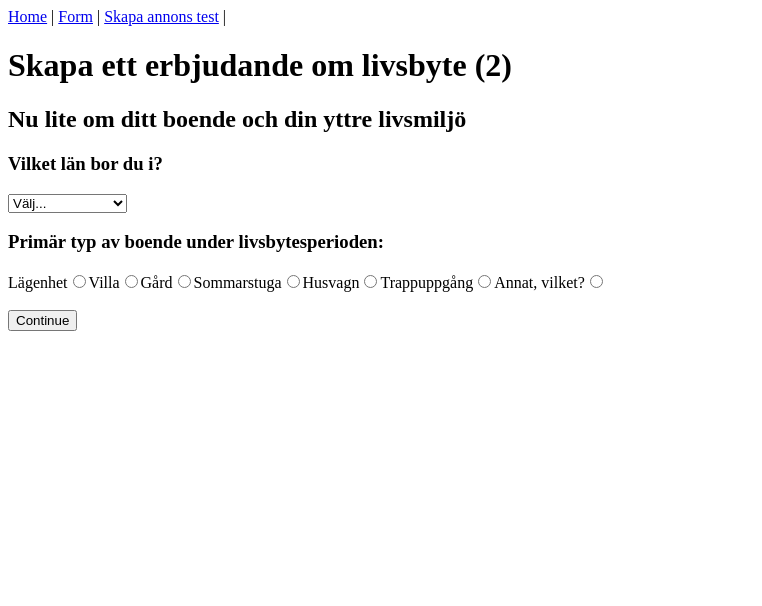
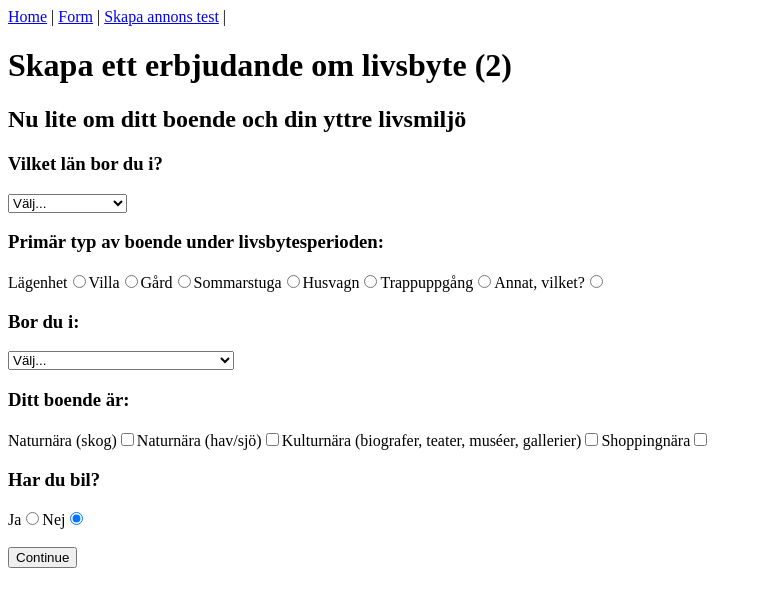
Before and after one commit to owenboy9/Vivimos, a React (Vite) app: page /createOffer in a window 1280 px wide. Both pictures are taken after a click on the button "Continue". Shown: the top 606 px of the page, without its empty margins (0-762 px from the left). Built offline with nearby package versions, Linux system fonts and the light colour scheme.

Commit message:
Some more fields

```diff
--- a/src/pages/Offer.jsx
+++ b/src/pages/Offer.jsx
@@ -87,7 +87,6 @@ function Section2({form, handleChange}) {
       </select>
 
 
-
       <h3>Primär typ av boende under livsbytesperioden:</h3>
       <label>
         Lägenhet
@@ -120,14 +119,82 @@ function Section2({form, handleChange}) {
         Annat, vilket?
         <input type="radio" name="boende" value="Annat" checked={form.boende === "Annat"} onChange={handleChange}/>
         {form.boende === "Annat" && (
-          <input type="text" name="boendeAnnat" value={form.annatBoende} onChange={handleChange}
+          <input type="text" name="boendeAnnat" value={form.boendeAnnat} onChange={handleChange}
                  placeholder="Ange boende"/>
         )}
-      </label>    </>
+      </label>
+      <h3>Bor du i:</h3>
+      <select name="stad" value={form.stad} onChange={handleChange}>
+        <option value="">Välj...</option>
+        <option value="Storstad">Storstad (100 000+)</option>
+        <option value="Mellanstor stad">Mellanstor stad (20 000 - 100 000)</option>
+        <option value="Småstad">Småstad (3 000 - 20 000)</option>
+        <option value="By">By (3 000-)</option>
+        <option value="Bystan">Bystan (befriat från grannar)</option>
+      </select>
+
+      {form.stad === "Storstad" || form.stad === "Mellanstor stad" ? (
+        <select name="stadAlternativ" value={form.stadAlternativ} onChange={handleChange}>
+          <option value="">Välj...</option>
+          <option value="Centralt">Centralt</option>
+          <option value="Villaförort">Villaförort</option>
+          <option value="Betongförort">Betongförort</option>
+        </select>
+      ) : null}
+
+      <h3>Ditt boende är:</h3>
+      <label>
+        Naturnära (skog)
+        <input type="checkbox" name="boendeSkog" checked={form.boendeSkog} onChange={handleChange}/>
+      </label>
+      <label>
+        Naturnära (hav/sjö)
+        <input type="checkbox" name="boendeHav" checked={form.boendeHav} onChange={handleChange}/>
+      </label>
+      <label>
+        Kulturnära (biografer, teater, muséer, gallerier)
+        <input type="checkbox" name="boendeKultur" checked={form.boendeKultur} onChange={handleChange}/>
+      </label>
+      <label>
+        Shoppingnära
+        <input type="checkbox" name="boendeShopping" checked={form.boendeShopping} onChange={handleChange}/>
+      </label>
+      <h3>Har du bil?</h3>
+      <label>
+        Ja
+        <input
+          type="radio"
+          name="bil"
+          value="true"
+          checked={form.bil === true}
+          onChange={handleChange}
+        />
+      </label>
+      <label>
+        Nej
+        <input
+          type="radio"
+          name="bil"
+          value="false"
+          checked={form.bil === false}
+          onChange={handleChange}
+        />
+      </label>
+
+      {form.bil && (
+        <>
+          <p>Märke/modell/år:</p>
+          <input type="text"
+                 name="bilinfo"
+                 value={form.bilinfo}
+                 onChange={handleChange}/>
+        </>
+      )}
+    </>
   );
 }
 
-function Section3({ form, handleChange }) {
+function Section3({form, handleChange}) {
   return (
     <>
       <h1>Skapa ett erbjudande om livsbyte (3)</h1>
@@ -143,7 +210,9 @@ function Section3({ form, handleChange }) {
              name="fritidsintressen"
              value={form.fritidsintressen}
              onChange={handleChange}/>
-      </>
+
+
+    </>
   );
 }
 
@@ -243,8 +312,74 @@ function Section4({form, handleChange}) {
                  onChange={handleChange}/>
         </>
       )}
+      <h3>Har du barn?</h3>
+      <label>
+        Ja
+        <input
+          type="radio"
+          name="barn"
+          value="true"
+          checked={form.barn === true}
+          onChange={handleChange}
+        />
+      </label>
+      <label>
+        Nej
+        <input
+          type="radio"
+          name="barn"
+          value="false"
+          checked={form.barn === false}
+          onChange={handleChange}
+        />
+      </label>
+      {form.barn === true && (
+        <>
+          <h3>Hur många?</h3>
+          <input
+            type="number"
+            name="barnAntal"
+            value={form.barnAntal}
+            onChange={handleChange}
+            min="1"
+          />
 
-      <p>Har du husdjur?</p>
+          <h3>Bor de hos dig?</h3>
+          <label>
+            Ja
+            <input
+              type="radio"
+              name="barnBoende"
+              value="Ja"
+              checked={form.barnBoende === "Ja"}
+              onChange={handleChange}
+            />
+          </label>
+          <label>
+            Delvis
+            <input
+              type="radio"
+              name="barnBoende"
+              value="Delvis"
+              checked={form.barnBoende === "Delvis"}
+              onChange={handleChange}
+            />
+          </label>
+          <label>
+            Nej
+            <input
+              type="radio"
+              name="barnBoende"
+              value="Nej"
+              checked={form.barnBoende === "Nej"}
+              onChange={handleChange}
+            />
+          </label>
+        </>
+      )}
+
+
+      <h3>Har du husdjur?</h3>
       <label>
         Ja
         <input
@@ -268,7 +403,7 @@ function Section4({form, handleChange}) {
 
       {form.husdjurHar && (
         <>
-          <p>Vilket/vilka djur är det?</p>
+        <p>Vilket/vilka djur är det?</p>
 
           <label>
             Hund
@@ -302,7 +437,7 @@ function Section4({form, handleChange}) {
             <input
               type="checkbox"
               name="husdjurHäst"
-              checked={form.Häst}
+              checked={form.husdjurHäst}
               onChange={handleChange}
             />
           </label>
@@ -320,7 +455,7 @@ function Section4({form, handleChange}) {
   );
 }
 
-function Section5({ form, handleChange }) {
+function Section5({form, handleChange}) {
   return (
     <>
       <h1>Skapa ett erbjudande om livsbyte (5)</h1>
@@ -352,17 +487,24 @@ function CreateOffer() {
     sysselsättning: "",
     relstatus: "",
     partnerinfo: "",
+    barnAntal: "",
+    barnBoende: "",
     husdjurHar: false,
     husdjurHund: false,
     husdjurKatt: false,
     husdjurFågel: false,
     husdjurHäst: false,
     husdjurAnnat: "",
-    bil: "",
+    stad: "",
+    stadAlternativ: "",
+    boendeSkog: false,
+    boendeHav: false,
+    boendeKultur: false,
+    boendeShopping: false,
+    bil: false,
     bilinfo: "",
-    barn: "",
+    barn: false,
     fritidsintressen: "",
-    övrigt: "",
     presentation: "",
     ålder: "",
     kön: "",
@@ -379,11 +521,18 @@ function CreateOffer() {
         ...prevForm,
         [name]: checked,
       }));
-    } else if (name === "kön") {
-      setForm(prevForm => ({
-        ...prevForm,
-        kön: value,
-      }));
+    } else if (type === 'radio') {
+      if (value === 'true' || value === 'false') {
+        setForm(prevForm => ({
+          ...prevForm,
+          [name]: value === 'true',
+        }));
+      } else {
+        setForm(prevForm => ({
+          ...prevForm,
+          [name]: value,
+        }));
+      }
     } else if (name === "ålder") {
       if (value < 18 || value > 120) {
         alert("Ålder måste vara mellan 18 och 120");
@@ -393,43 +542,28 @@ function CreateOffer() {
           ålder: value,
         }));
       }
-    } else if (name === "husdjurAnnat") {
+    } else if (name === "boendeAnnat" || name === "bilinfo" || name === "partnerinfo" || name === "fritidsintressen" || name === "presentation" || name === "rubrik") {
       setForm(prevForm => ({
         ...prevForm,
-        husdjurAnnat: value,
+        [name]: value,
       }));
-    } else if (name === "relstatus") {
+    } else if (name === "kön" || name === "relstatus" || name === "län" || name === "boende" || name === "stad" || name === "stadAlternativ") {
       setForm(prevForm => ({
         ...prevForm,
-        relstatus: value
+        [name]: value,
       }));
-    } else if (name === "län") {
+    } else if (name === "barnAntal") {
       setForm(prevForm => ({
         ...prevForm,
-        län: value
+        barnAntal: parseInt(value),
       }));
-    } else if (name === "boende") {
+    } else {
       setForm(prevForm => ({
         ...prevForm,
-        boende: value
-      }));
-    } else if (name === "boendeAnnat") {
-      setForm(prevForm => ({
-        ...prevForm,
-        boendeAnnat: value
-      }));
-    } else if (name === "bil") {
-      setForm(prevForm => ({
-        ...prevForm,
-        bil: value === "true",
-      }));
-    } else {setForm(prevForm => ({
-        ...prevForm,
-        [name]: type === 'radio' ? value === "true" : value
+        [name]: value,
       }));
     }
   }
-
 
   const handleSubmit = (event) => {
     event.preventDefault();
@@ -437,8 +571,7 @@ function CreateOffer() {
     alert(`Tack! Ditt liv i ${form.boende} i ${form.län}s län ligger nu ute för budgivning`)
   }
 
-  /*function CreateOffer() {
-    // Your existing form state management code goes here*/
+
 
   const [currentSection, setCurrentSection] = useState(1);
 
@@ -470,95 +603,5 @@ function CreateOffer() {
   );
 }
 
-  /*
 
-      <h3>Primärt boende under livsbytesperioden:</h3>
-      <label>
-        Lägenhet
-        <input type="radio" name="boende" value="Lägenhet" checked={form.boende === "Lägenhet"}
-               onChange={handleChange}/>
-      </label>
-      <label>
-        Villa
-        <input type="radio" name="boende" value="Villa" checked={form.boende === "Villa"} onChange={handleChange}/>
-      </label>
-      <label>
-        Gård
-        <input type="radio" name="boende" value="Gård" checked={form.boende === "Gård"} onChange={handleChange}/>
-      </label>
-      <label>
-        Sommarstuga
-        <input type="radio" name="boende" value="Sommarstuga" checked={form.boende === "Sommarstuga"}
-               onChange={handleChange}/>
-      </label>
-      <label>
-        Husvagn
-        <input type="radio" name="boende" value="Husvagn" checked={form.boende === "Husvagn"} onChange={handleChange}/>
-      </label>
-      <label>
-        Trappuppgång
-        <input type="radio" name="boende" value="Trappuppgång" checked={form.boende === "Trappuppgång"}
-               onChange={handleChange}/>
-      </label>
-      <label>
-        Annat, vilket?
-        <input type="radio" name="boende" value="Annat" checked={form.boende === "Annat"} onChange={handleChange}/>
-        {form.boende === "Annat" && (
-          <input type="text" name="boendeAnnat" value={form.annatBoende} onChange={handleChange}
-                 placeholder="Ange boende"/>
-        )}
-      </label>
-
-
-      <p>Vilken sysselsättning har du?:</p>
-      <input type="text"
-             name="sysselsättning"
-             value={form.sysselsättning}
-             onChange={handleChange}/>
-
-      <h3>Vilken typ av bostad bor du i?:</h3>
-
-
-
-
-
-      <p>Har du bil?</p>
-      <label>
-        Ja
-        <input
-          type="radio"
-          name="bil"
-          value="true"
-          checked={form.bil === "true"}
-          onChange={handleChange}
-        />
-      </label>
-      <label>
-        Nej
-        <input
-          type="radio"
-          name="bil"
-          value="false"
-          checked={form.bil === "false"}
-          onChange={handleChange}
-        />
-      </label>
-
-      {form.bil && (
-        <>
-          <p>Märke/modell/år:</p>
-          <input type="text"
-                 name="bilinfo"
-                 value={form.bilinfo}
-                 onChange={handleChange}/>
-        </>
-      )}
-
-
-      <button type="submit">Submit</button>
-    </form>
-
-  );
-}
-*/
 export default CreateOffer;
```
